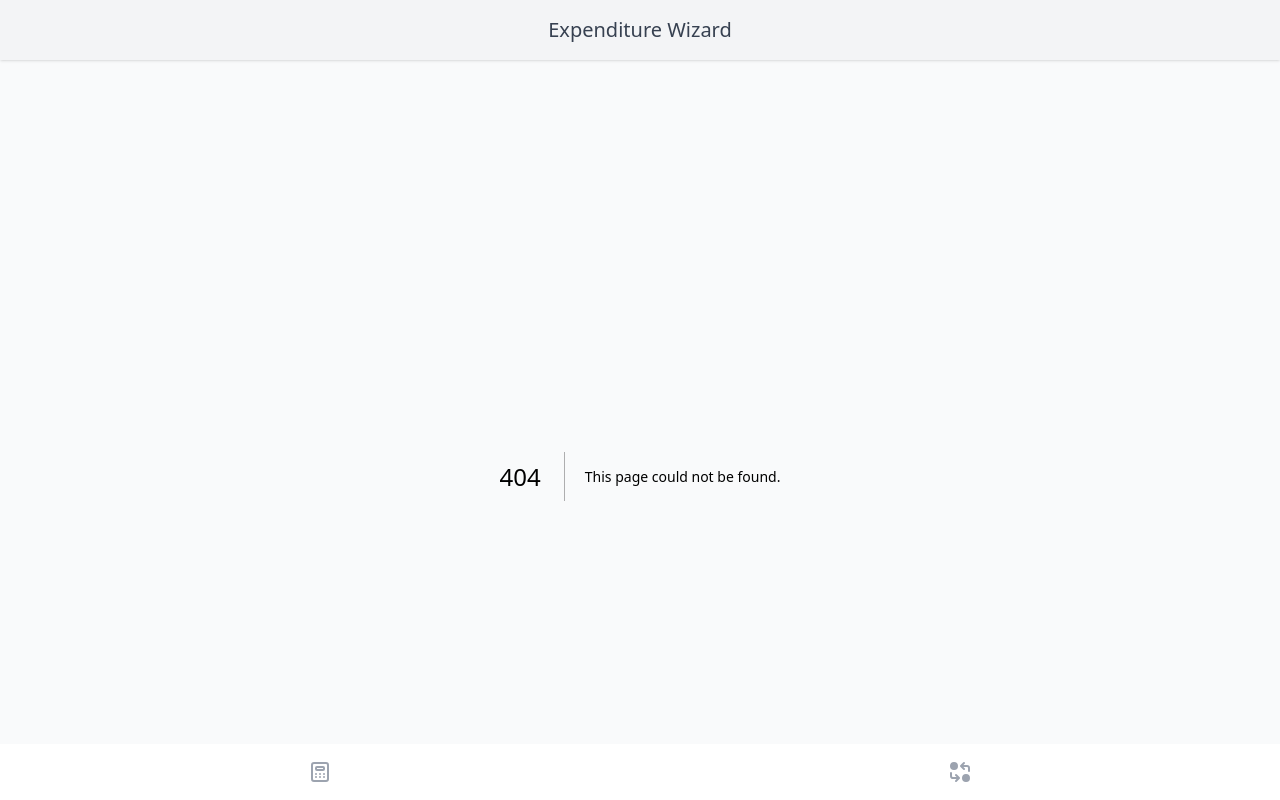
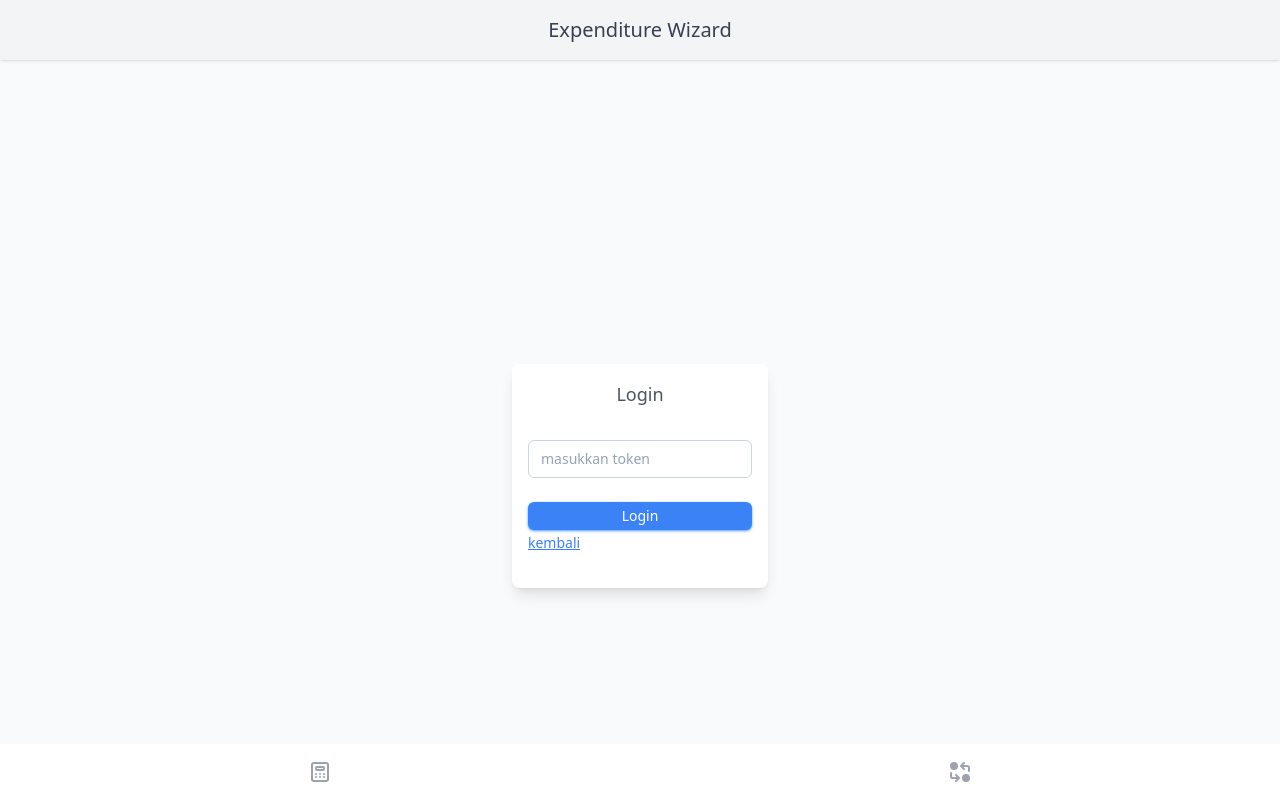
Before and after one commit to statistikkesra3201-pixel/susenas, a Next.js app: page /admin/login in a window 1280 px wide. Before the commit this address had no page. Shown: the top 800 px of the page. Built offline with nearby package versions, Linux system fonts and the light colour scheme.

Commit message:
Add files via upload

```diff
--- /dev/null
+++ b/pages/admin/index.jsx
@@ -0,0 +1,11 @@
+import Link from "next/link";
+import React from "react";
+const index = () => {
+  return (
+    <Link href="/" className="text-blue-500 underline">
+      kembali ke beranda
+    </Link>
+  );
+};
+
+export default index;
--- /dev/null
+++ b/pages/admin/login.jsx
@@ -0,0 +1,39 @@
+import React, { useState } from "react";
+import { Login as LoginCard } from "@/components/Card";
+import { useRouter } from "next/router";
+import Link from "next/link";
+const Login = () => {
+  const [token, setToken] = useState("");
+  const router = useRouter();
+  const onButtonClicked = () => {
+    router.push("/admin");
+  };
+  return (
+    <LoginCard>
+      <div className="space-y-6">
+        <input
+          type="text"
+          value={token}
+          onChange={(e) => setToken(e.target.value)}
+          className="block w-full px-3 py-2 bg-white border border-slate-300 rounded-md text-sm placeholder-slate-400
+      focus:outline-none focus:border-blue-500 focus:ring-1 focus:ring-blue-500"
+          placeholder="masukkan token"
+        />
+        <div
+          className="text-center bg-blue-500 hover:bg-blue-400 px-4 py-1 rounded-md hover:cursor-pointer shadow shadow-blue-400 text-white duration-200 ease-in-out font-medium text-sm"
+          onClick={onButtonClicked}
+        >
+          Login
+        </div>
+        <Link
+          href="/"
+          className="text-blue-500 underline text-sm hover:font-medium "
+        >
+          kembali
+        </Link>
+      </div>
+    </LoginCard>
+  );
+};
+
+export default Login;
```
